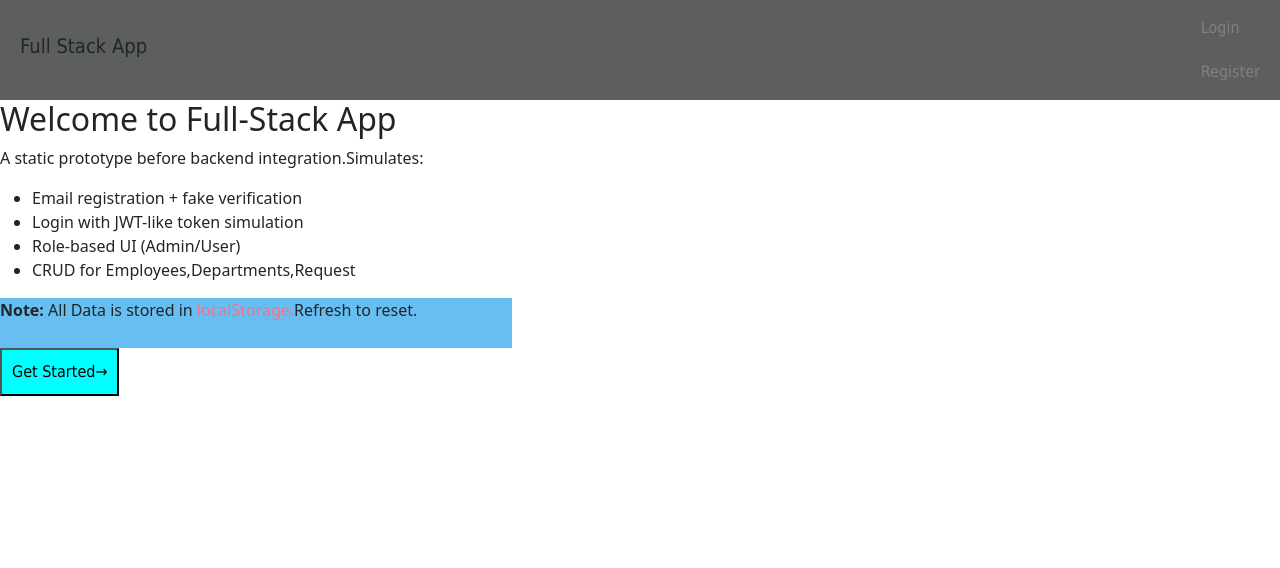
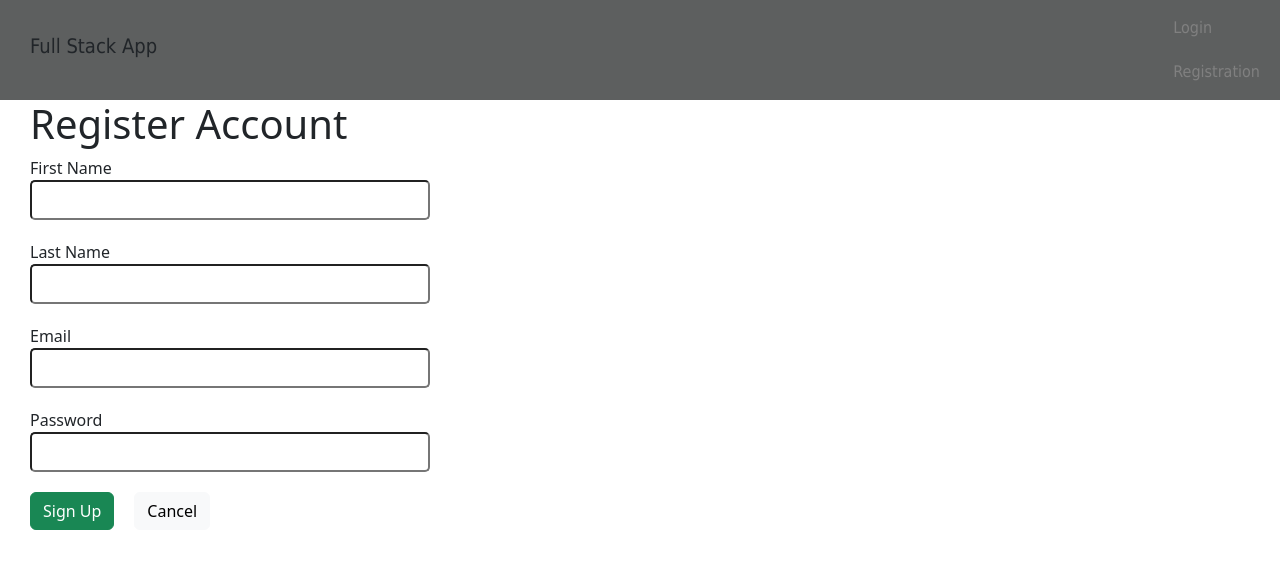
Before and after one commit to renejamesaleonar27-ops/fullstack-prototype-Aleonar, a plain HTML site: page index.html in a window 1280 px wide. Drawn offline with nearby package versions, Linux system fonts and the light colour scheme.

Commit message:
Added Registration Section

```diff
--- a/index.html
+++ b/index.html
@@ -1,6 +1,6 @@
 <!DOCTYPE html>
 <html lang="en">
-<head>
+    <head>
     <meta charset="UTF-8">
     <meta name="viewport" content="width=device-width, initial-scale=1.0">
     <link rel="stylesheet" href="style.css">
@@ -10,30 +10,70 @@
     <title>Full Stack App(Student-Build)</title>
 </head>
 <body>
-    <nav class="nav">
-        <h1>Full Stack App</h1>
+    <nav>
+        <div class="logo"><h1>Full Stack App</h1>
+        </div>
         <div class="links">
-         <a href="">Login</a>
-         <a href="">Register</a>
+            <a href="">Login</a>
+            <a href="">Registration</a>
         </div>
     </nav>
-    <div class="main">
-            <h2>Welcome to Full-Stack App</h2>
-            <p>A static prototype before backend integration.Simulates:</p>
+
+    <main>
+        <section class="home">
+            <h1>
+                Welcome to Full Stack App
+            </h1>
+            <p> A static prototype before backend integration. Simulates:</p>
             <ul>
-                <li>Email registration + fake verification</li>
+                <li>Email Registration + fake verification</li>
                 <li>Login with JWT-like token simulation</li>
-                <li>Role-based UI (Admin/User)</li>
-                <li>CRUD for Employees,Departments,Request</li>
+                <li>Role-based UI(Admin/User)</li>
+                <li>CRUD for Employees,Departments,Requests</li>
             </ul>
             <div class="note">
-                <p><strong>Note:</strong> All Data is stored in <span class="pink">localStorage.</span>Refresh to reset.</p>
+                <p><strong>⚠️Note:</strong> All data is stored in<span class="pink"> localStorage</span>.Refresh to reset</p>
             </div>
+            <button type="button" class="btn btn-primary">Get Started→</button>
+            <!-- <button class="button">Get Started→</button> -->
+        </section>
 
-            <button class="button">Get Started→</button>
-        </div>
+        <!-- REGISTER -->
 
+        <section class="register">
+            <h1>Register Account</h1>
+            <form action="">
+                <div class="input">
+                    <label for="firstname">First Name</label>
+                    <input type="text" id="firstname">
+                </div>
+                <div class="input">
+                    <label for="lastname">Last Name</label>
+                    <input type="text" id="lastname">
+                </div>
+                <div class="input">
+                    <label for="lastname">Email</label>
+                    <input type="email" id="email">
+                </div>
+                 <div class="input">
+                    <label for="password">Password</label>
+                    <input type="password" id="password">
+                </div>
+                <div class="actions">
+                   <button type="button" class="btn btn-success">Sign Up</button>
+                    <button type="button" class="btn btn-light">Cancel</button>
+                </div>
+            </form>
+        </section>
 
+        <!-- <section class="email">
+            <h1>Verify your Email</h1>
+
+            <p class="verify-email"> A verification link has been sent to.</p>
+
+            <p>For demo purposes, click below to simulate</p>
+        </section> -->
+    </main>
 
     <script src="script.js"></script>
     <script src="https://cdn.jsdelivr.net/npm/bootstrap@5.1.3/dist/js/bootstrap.bundle.min.js" integrity="sha384-ka7Sk0Gln4gmtz2MlQnikT1wXgYsOg+OMhuP+IlRH9sENBO0LRn5q+8nbTov4+1p" crossorigin="anonymous"></script>
--- a/style.css
+++ b/style.css
@@ -3,7 +3,7 @@
     margin: 0;
     box-sizing: border-box;
 }
-.nav{
+nav{
    height: 100px;
    width: 100%;
    background-color: rgb(93, 95, 95);
@@ -16,7 +16,7 @@
 nav h1{
     font-size: 20px;
     font-family: tahoma;
-    padding-left: 20px;
+    padding-left: 30px;
 
 
 }
@@ -37,13 +37,52 @@ nav h1{
     background-color: rgb(102, 190, 241);
     display: flex;
     justify-content:left;
-    align-items: left;
+    align-items: center;
+    border-radius: 8px;
 }
 .button{
     background-color: aqua;
     font-family: tahoma;
     padding: 10px;
+    margin-top: 10px;
 }
 .pink{
     color: rgb(255, 110, 134);
 }
+.note p{
+    margin-top: 10px;
+}
+main{
+    padding-left: 30px;
+    padding-right: 30px;
+}
+
+/* REGISTER */
+
+form{
+    width: 400px;
+    display: flex;
+    flex-direction: column;
+    gap: 20px;
+}
+.input{
+    display: flex;
+    flex-direction: column;
+}
+form input{
+    height: 40px;
+    border-radius: 5px;
+    padding: 5px;
+    font-size: 20px;
+}
+.actions{
+    display: flex;
+    gap: 20px;
+}
+/* HOME */
+ .home{
+    display: none;
+}
+/* .register{
+    display: none;
+} */
```
